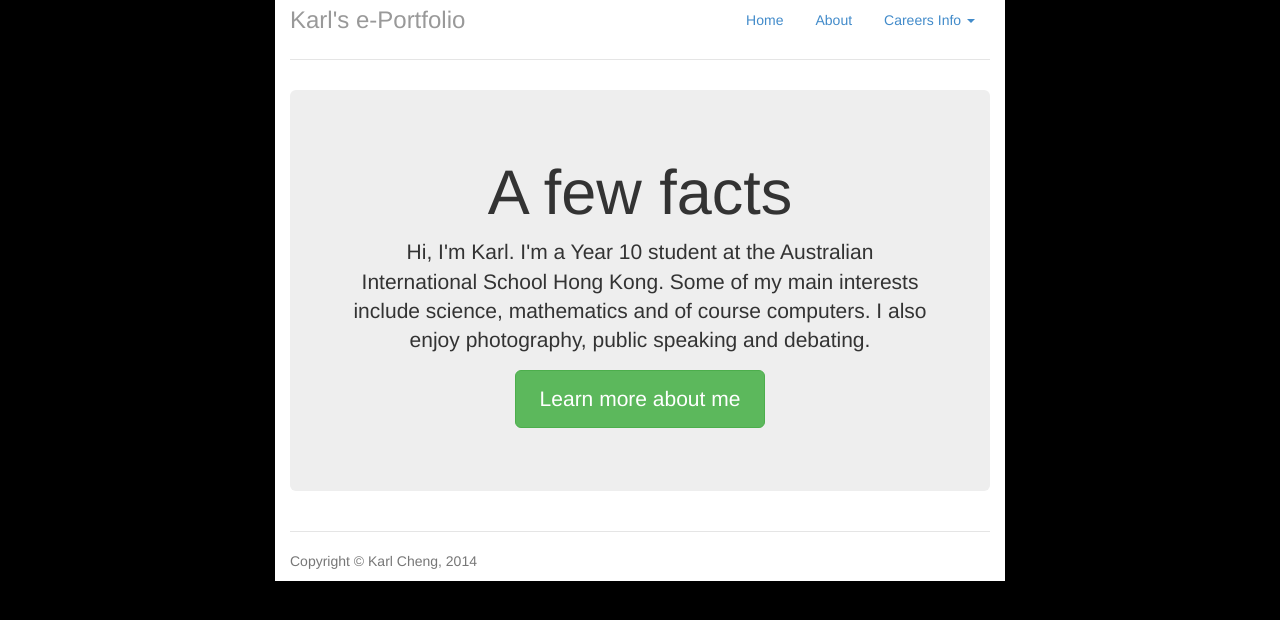
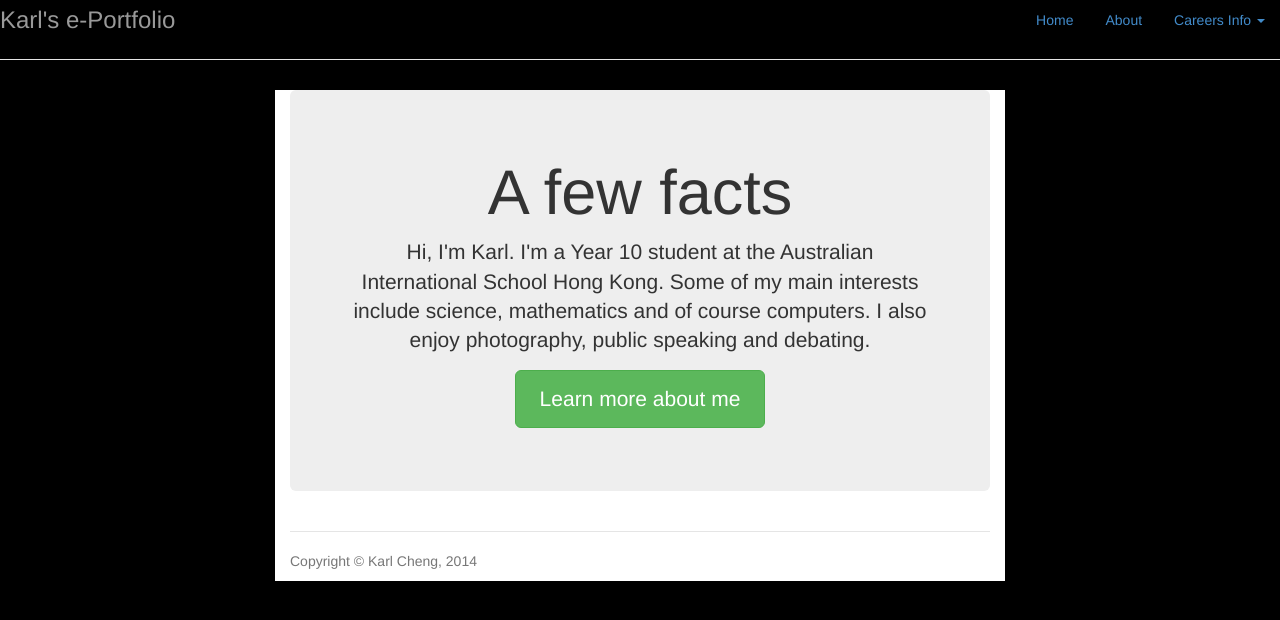
Before and after one commit to Qantas94Heavy/qantas94heavy.github.io, a Jekyll site: the page built from index.md, in a window 1280 px wide. Shown: the top 620 px of the page. Built offline with Jekyll 4.4.1, drawn with Linux system fonts in a browser that asks for light colours.

Commit message:
Make header span whole page

```diff
--- a/_layouts/default.html
+++ b/_layouts/default.html
@@ -16,7 +16,6 @@
     <link href="{{ site.baseurl }}css/jumbotron-narrow.css" rel="stylesheet">
   </head>
   <body>
-    <div class="container">
     <div class="header">
       <ul class="nav nav-pills pull-right">
 	{% for link in site.navigation %}
@@ -46,6 +45,8 @@
       <h3 class="text-muted">Karl's e-Portfolio</h3>
     </div>
 
+
+    <div class="container">
       <div class="content">{{ content }}</div>
 
       <div class="footer">
```
Lines whose indentation alone changed are shown as unchanged.
